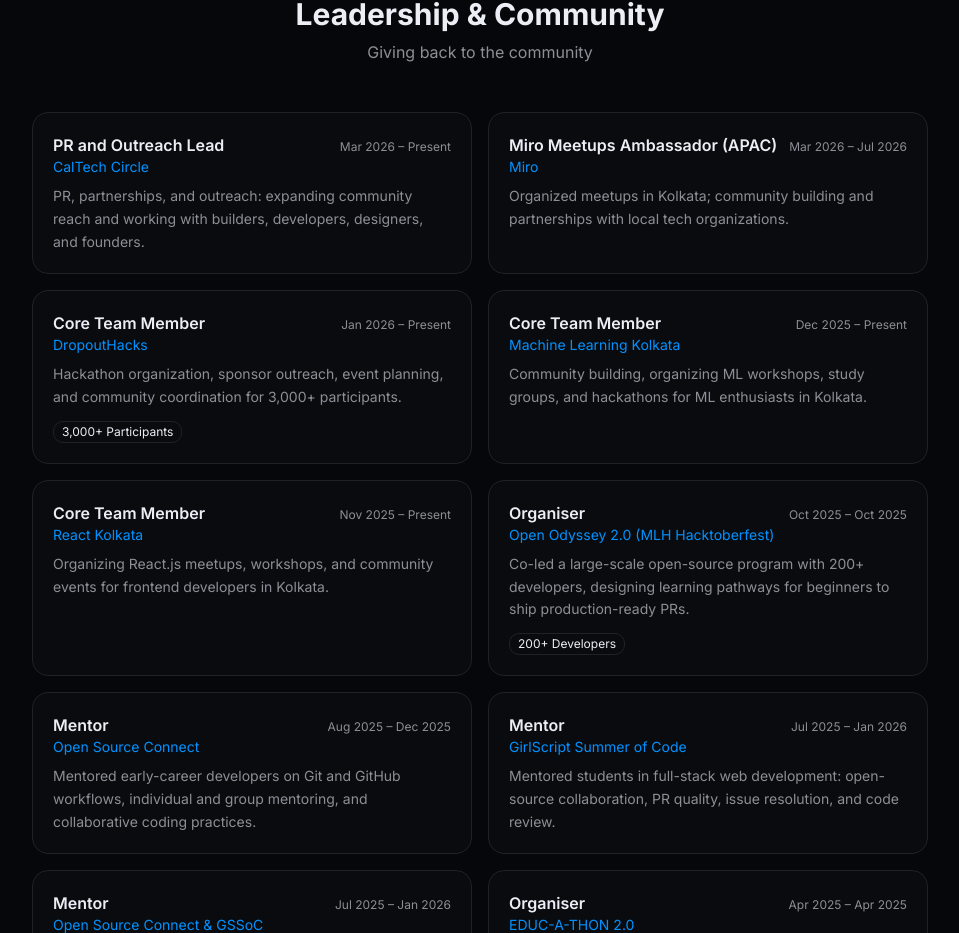
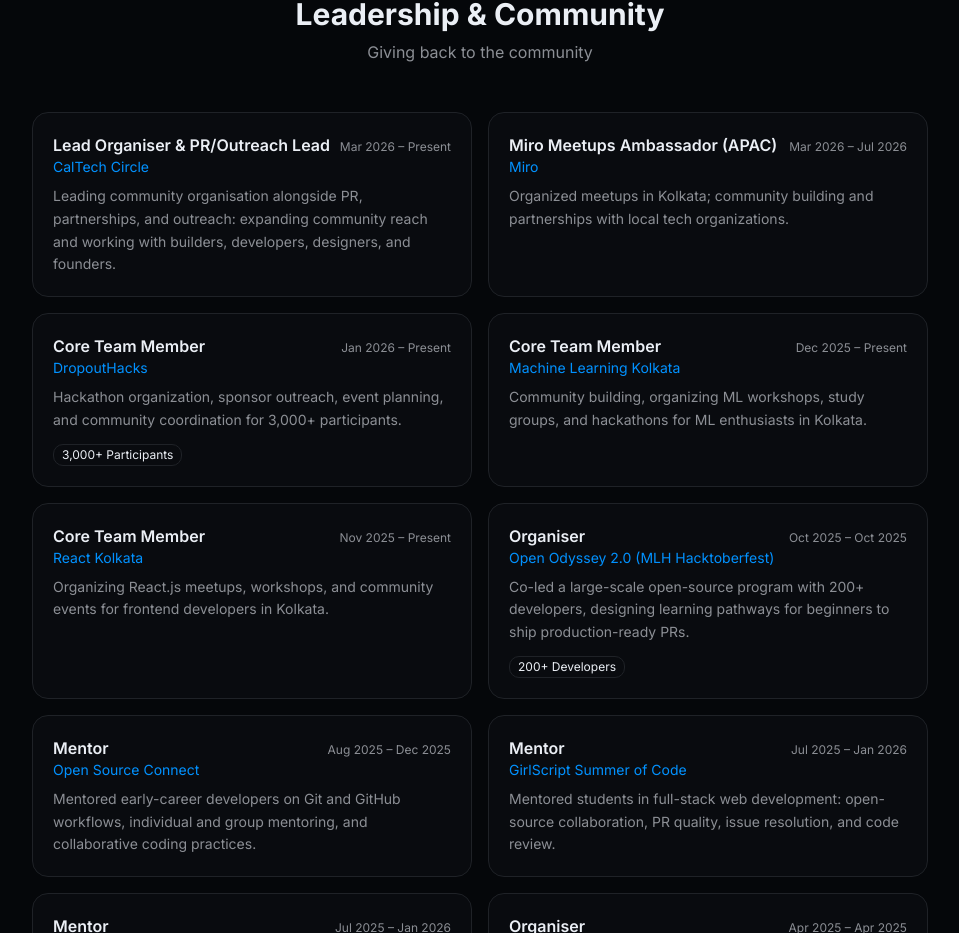
Before and after one commit to koustavx08/koustavx08-portfolio-website, a Next.js app: page / in a window 1280 px wide. Shown: the part 3715-4648 px from the top of the page, without its empty margins (160-1119 px from the left). Built offline with nearby package versions, Linux system fonts and the light colour scheme.

Commit message:
content: add Lead Organiser to CalTech Circle role
Merged into the existing PR and Outreach Lead card rather than added as a
second entry, keeping the leadership section free of same-org duplicates.

```diff
--- a/data/resume.ts
+++ b/data/resume.ts
@@ -241,12 +241,12 @@
 
   leadership: [
     {
-      title: "PR and Outreach Lead",
+      title: "Lead Organiser & PR/Outreach Lead",
       organization: "CalTech Circle",
       start: "2026-03",
       end: "Present",
       description:
-        "PR, partnerships, and outreach: expanding community reach and working with builders, developers, designers, and founders.",
+        "Leading community organisation alongside PR, partnerships, and outreach: expanding community reach and working with builders, developers, designers, and founders.",
     },
     {
       title: "Miro Meetups Ambassador (APAC)",
```
